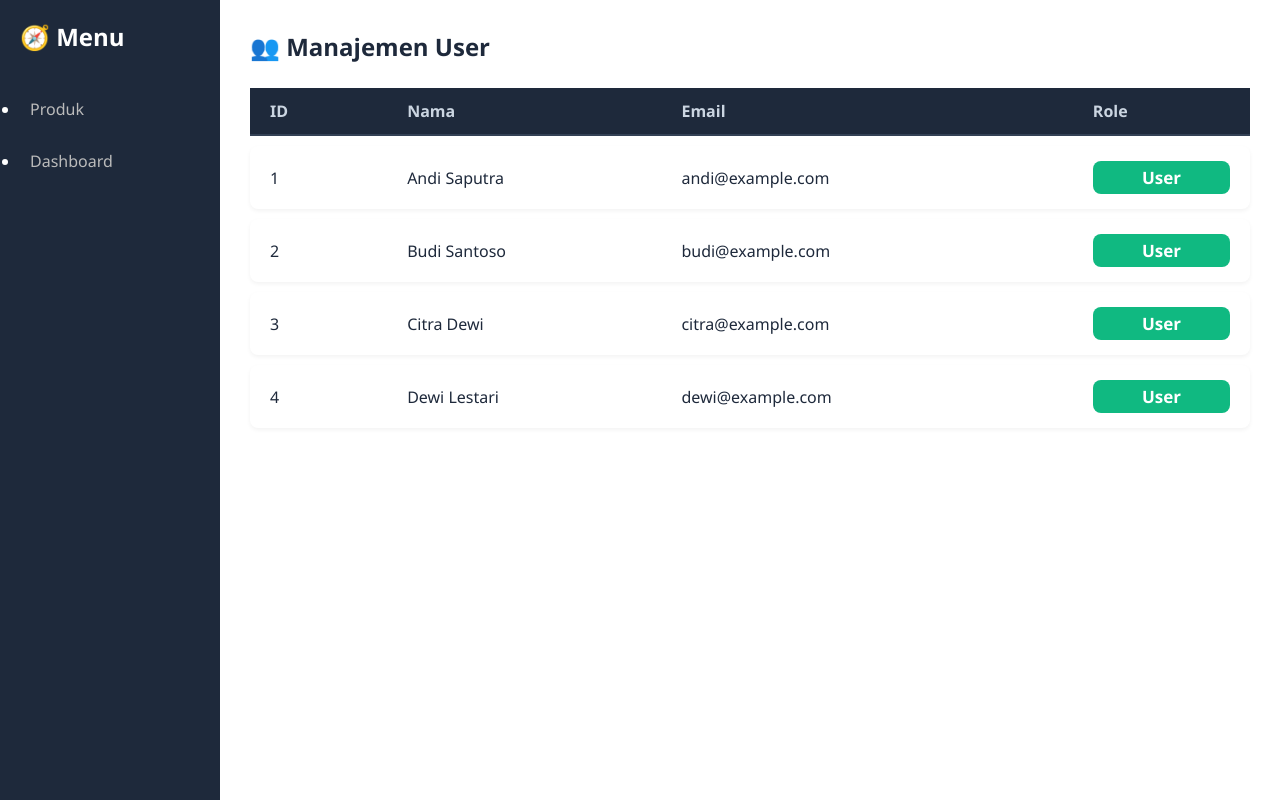
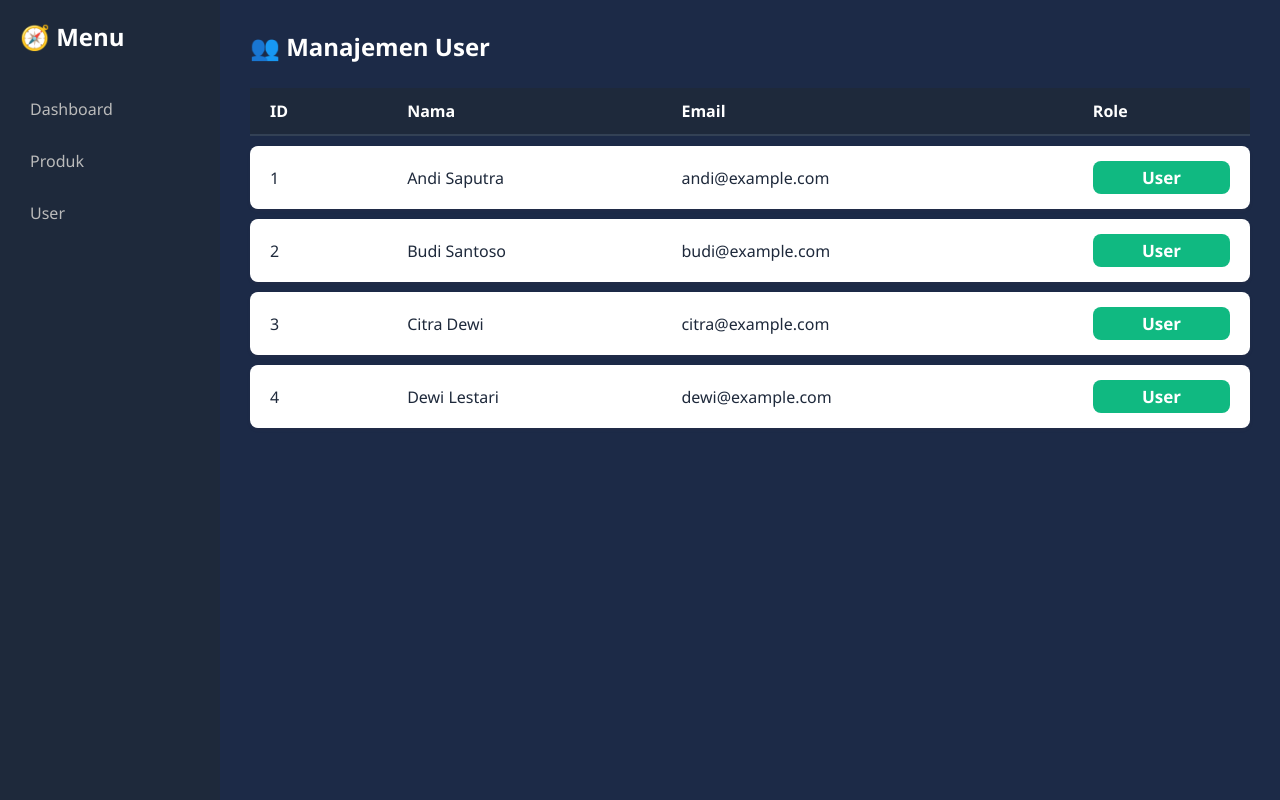
Before and after one commit to Anggieta08/Latihan-Next.js, a Next.js app: page /user in a window 1280 px wide. Built offline with nearby package versions, Linux system fonts and the light colour scheme.

Commit message:
menambah user , mengubah tampilan css user , dahsboard dan produk

```diff
--- a/app/components/landing/index.js
+++ b/app/components/landing/index.js
@@ -2,7 +2,6 @@ import React , { useState, useEffect } from 'react'
 import Image from 'next/image'
 import Link from 'next/link'
 import ImageBiondFest from '@/public/Gambar/Gambar_BiondFest.png'
-import Image135Tahun from '@/public/Gambar/Gambar_135Tahun.png'
 import ImageLampu from '@/public/Gambar/Gambar_Lampu.png'
 import ImageTanganKanan from '@/public/Gambar/Gambar_Tangan_Kanan.png'
 import ImageTanganKiri from '@/public/Gambar/Gambar_Tangan_Kiri.png'
--- a/app/components/sidebar/index.jsx
+++ b/app/components/sidebar/index.jsx
@@ -6,11 +6,10 @@ export default function Sidebar() {
     <div className="sidebar">
       <h2 style={{ marginBottom: '20px' }}>🧭 Menu</h2>
       <ul>
+        <li><Link href="/dashboard">Dashboard</Link></li>
         <li><Link href="/produk">Produk</Link></li>
-      <li><Link href="/dashboard">Dashboard</Link></li>
+        <li><Link href="/user">User</Link></li>
       </ul>
-
-
 
       <style jsx>{`
         .sidebar {
@@ -24,16 +23,31 @@ export default function Sidebar() {
           min-height: 100vh;
         }
 
+        /* Hilangkan bullet point dan jarak bawaan */
+        .sidebar ul {
+          list-style: none;
+          padding: 0;
+          margin: 0;
+        }
+
         .sidebar a {
           color: white;
           text-decoration: none;
           padding: 8px;
           border-radius: 6px;
+          display: block; /* Biar klik seluruh kotak */
           transition: background 0.3s;
         }
 
+        /* Ubah warna hover di sini */
        .sidebar a:hover {
-          background: #334155;
+  background-color: #38bdf8; /* biru terang */
+}
+
+        .sidebar ul {
+          list-style: none;
+          padding: 0;
+          margin: 0;
 }
 `}</style>
 </div>
--- a/app/globals.css
+++ b/app/globals.css
@@ -471,7 +471,7 @@ label {
   display: block;
   font-weight: 600;
   font-size: 14px;
-  margin-bottom: 10px; /* sempitkan jaraknya */
+  margin-bottom: 10px;
 }
 
 input {
@@ -484,7 +484,6 @@ input {
   margin-bottom: 10px;
 }
 
-/* Reset dasar */
 * {
   margin: 0;
   padding: 0;
@@ -497,25 +496,23 @@ html, body {
   width: 100%;
   margin: 0;
   padding: 0;
-  background: none;  /* hilangkan background default */
+  background: none;
 }
 
 .dashboard-container {
   display: flex;
-  min-height: 100vh;    /* ambil tinggi full layar */
-  width: 100vw;         /* ambil lebar full layar */
-  margin: 0;            /* hilangkan margin default */
-  padding: 0;           /* hilangkan padding default */
-  background: #0f1123;  /* warna background dashboard */
+  min-height: 100vh;
+  width: 100vw;
+  margin: 0;
+  padding: 0;
+  background: #0f1123;
 }
 
-/* Layout utama */
 .dashboard-container {
   display: flex;
   height: 100vh;
 }
 
-/* Sidebar */
 .sidebar {
   width: 240px;
   background: #202036;
@@ -537,19 +534,18 @@ html, body {
   display: block;
   border-radius: 6px;
   margin-bottom: 10px;
-  transition: background 0.3s;
+  transition: 0.3s;
 }
 
 .sidebar a:hover {
-  background: #2e2e50;
-  color: #fff;
+  background: #586f7c;
+  color: #ffffff;
 }
 
-/* Konten utama */
 .main-content {
   flex: 1;
   padding: 20px;
-  background: #12122b;
+  background: #747f94;
   overflow-y: auto;
 }
 
@@ -561,6 +557,7 @@ html, body {
 
 .header h1 {
   font-size: 28px;
+  color: #fff;
 }
 
 .header img {
@@ -569,7 +566,6 @@ html, body {
   border-radius: 50%;
 }
 
-/* Grid cards */
 .grid {
   display: grid;
   grid-template-columns: repeat(3, 1fr);
@@ -578,7 +574,7 @@ html, body {
 }
 
 .card {
-  background: #202036;
+  background: #ffffff;
   padding: 20px;
   border-radius: 10px;
 }
--- a/app/page.js
+++ b/app/page.js
@@ -1,7 +1,7 @@
 "use client";
 import React from "react";
 import Image from "next/image";
-import { Landing } from "../components/landing";
+import { Landing } from "./components/landing";
 import { Rules } from "./components/rules";
 import { Footer } from "./components/footer";
 import ImageLogo from '@/public/Gambar/Gambar_Logo.png'
--- a/app/user/page.js
+++ b/app/user/page.js
@@ -13,7 +13,7 @@ export default function UserPage() {
 
   return (
     <div className="dashboard-container">
-     <Sidebar/>
+<Sidebar/>
 
       <main className="main-content">
         <div className="header">
@@ -77,7 +77,7 @@ export default function UserPage() {
           flex: 1;
           padding: 30px;
           color: #1e293b;
-          background: white;
+          background: #1c2a47;
         }
 
         .header {
@@ -87,7 +87,7 @@ export default function UserPage() {
         .header h1 {
           margin: 0;
           font-size: 24px;
-          color: #1e293b;
+          color: #ffffffff;
         }
 
         .user-table {
@@ -102,7 +102,7 @@ export default function UserPage() {
           grid-template-columns: 1fr 2fr 3fr 1fr;
           padding: 12px 20px;
           background: #1e293b;
-          color: #cbd5e1;
+          color: #ffffffff;
           font-weight: 600;
           border-bottom: 2px solid #334155;
         }
@@ -116,11 +116,11 @@ export default function UserPage() {
           border-radius: 8px;
           align-items: center;
           transition: background 0.2s ease;
-          box-shadow: 0 2px 4px rgba(0, 0, 0, 0.05);
+          box-shadow: 0 2px 4px rgba(146, 78, 78, 0.05);
         }
 
         .table-row:hover {
-          background: #f1f5f9;
+          background: #32456b;
         }
 
         .badge {
@@ -144,6 +144,36 @@ export default function UserPage() {
         .badge.editor {
           background: #f59e0b;
         }
+
+        .user-table {
+  width: 100%;
+  border-collapse: collapse;
+}
+
+.user-table th {
+  background: #1e293b; /* warna sidebar */
+  color: white;
+  padding: 12px;
+  text-align: left;
+}
+
+.user-table td {
+  background: #b3caeeff; /* warna sidebar */
+  color: white;
+  padding: 12px;
+  border-bottom: 1px solid #334155;
+}
+
+.user-table tr:hover td {
+  background: #9cbeeeff; /* sedikit lebih terang saat hover */
+}
+
+.user-role {
+  background: #10b981; /* hijau untuk role */
+  color: white;
+  padding: 6px 12px;
+  border-radius: 6px;
+}
       `}</style>
     </div>
   );
```
Also changed, not shown: public/Gambar_135Tahun.png (renamed from public/Gambar/Gambar_135Tahun.png). Lines whose indentation alone changed are shown as unchanged.
